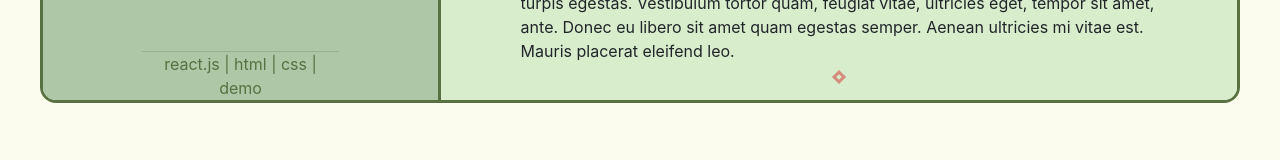
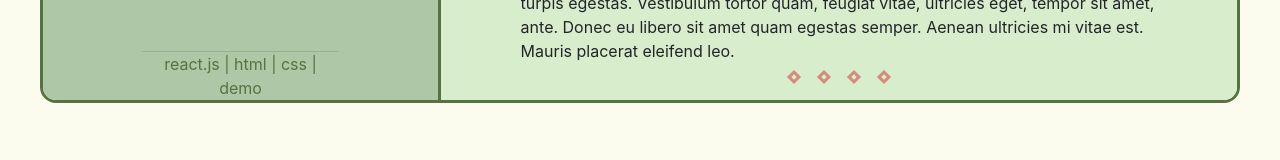
Before and after one commit to agtTwilight/react-portfolio, a React (Create React App) app: page /portfolio in a window 1280 px wide. Shown: the part 734-894 px from the top of the page. Built offline with nearby package versions, Linux system fonts and the light colour scheme; the HTML template or start-up script is replaced by a standard one.

Commit message:
fixed demoFooter function so it create the necessary number of progress bar children

```diff
--- a/src/components/DemoFooter/index.js
+++ b/src/components/DemoFooter/index.js
@@ -9,9 +9,11 @@ export const DemoFooter = (props) => {
         }, [])
 
         function makeDemoFooter() {
+                const arr = []
                 for (let i = 0; i < props.num; i++) {
-                        return <p className='progress-bar'></p>
+                        arr.push(<p className='progress-bar'></p>)
                 }
+                return arr
         }
   return (
         <div className='demoFooter'>
```
